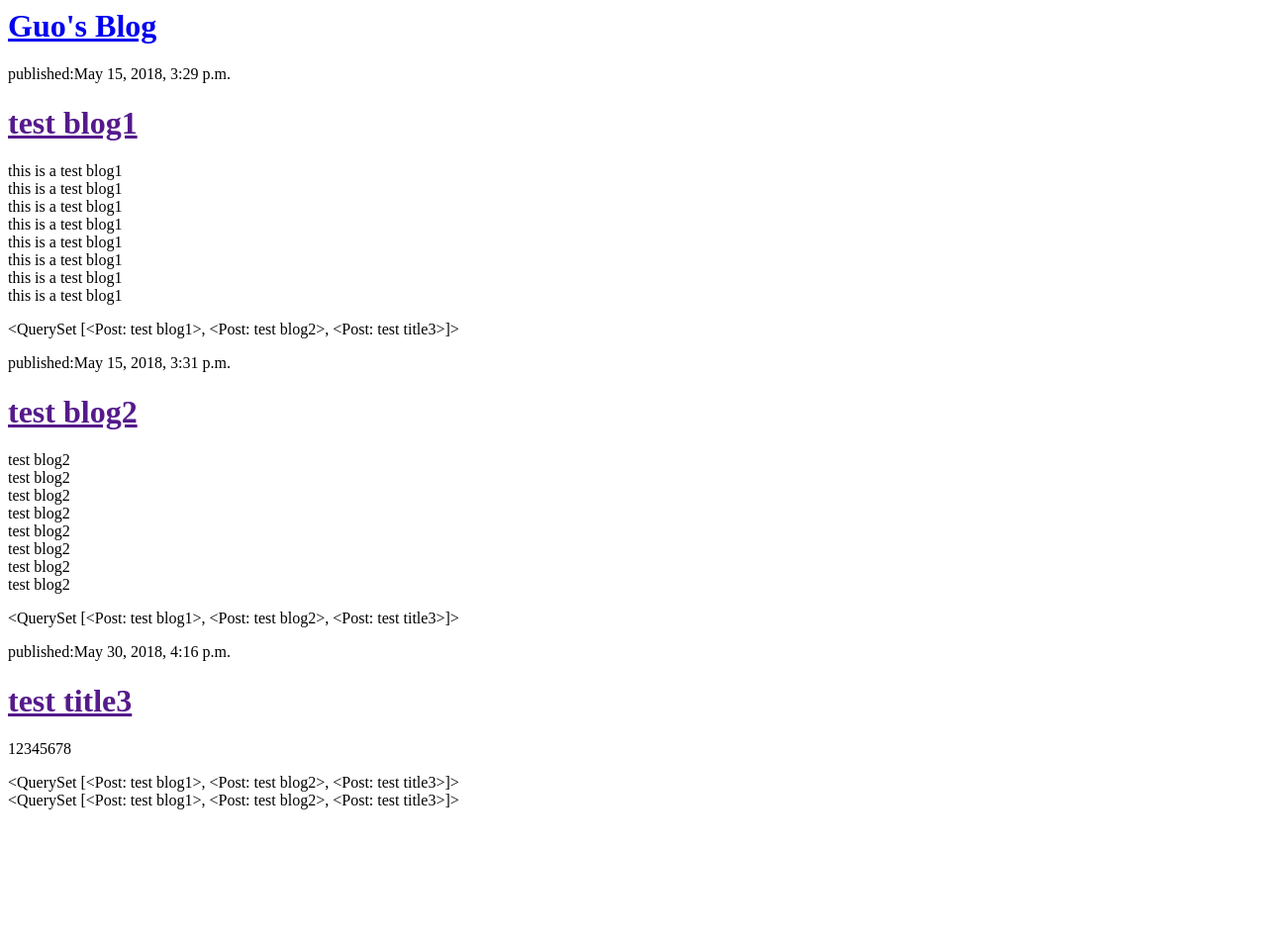
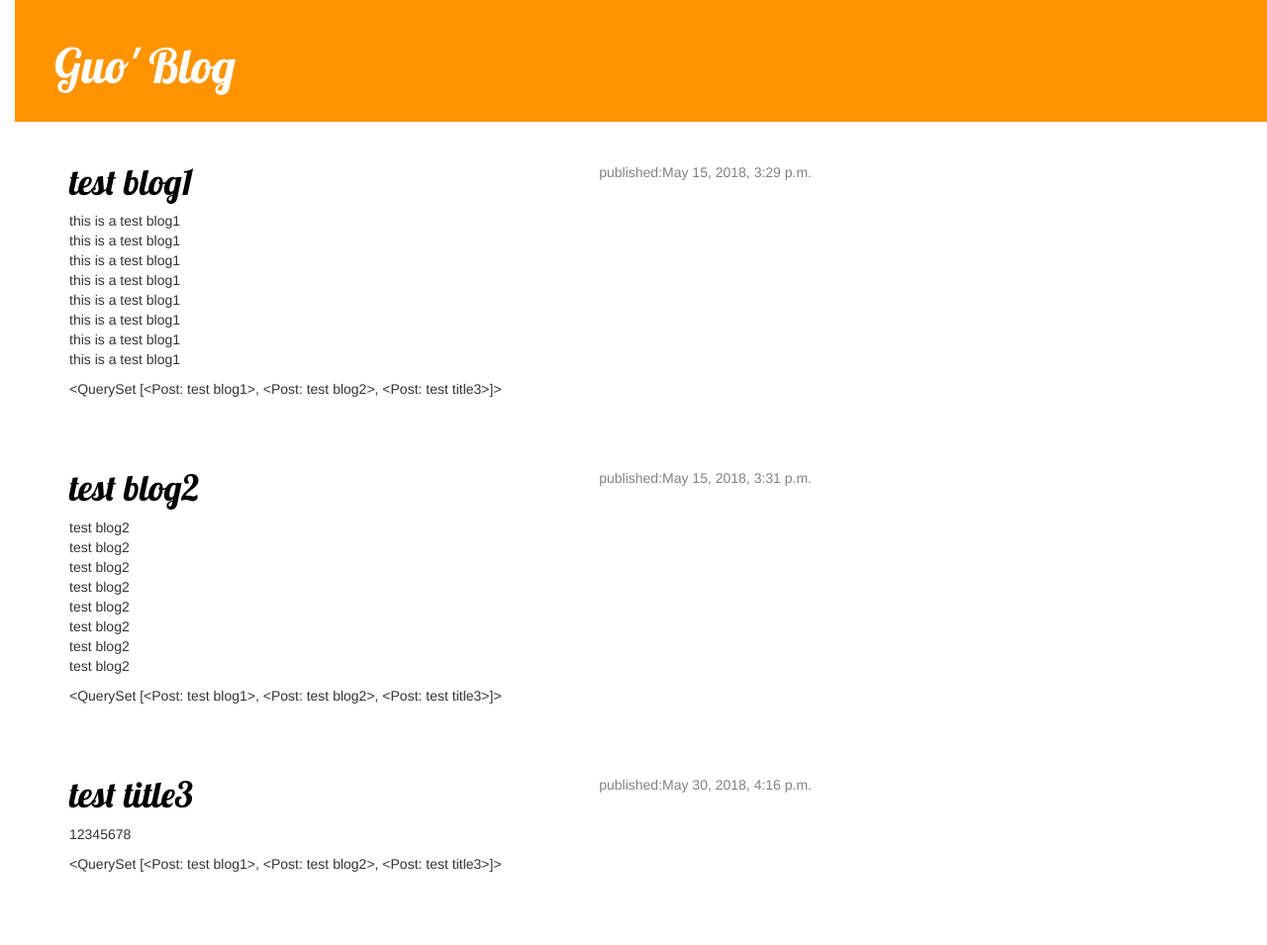
Before and after one commit to datou28833/my-first-blog, a Django app: page / in a window 1280 px wide. Shown: the top 955 px of the page at 99% size. Before the commit the page ends 818 px from the top, so only its background shows below. Run offline with Django 3.2, Linux system fonts and the light colour scheme; data comes from the database, SQL or seed files in the repository; some libraries are stand-ins or nearby versions.

Commit message:
added view and template for detail blog

```diff
--- /dev/null
+++ b/blog/static/css/blog.css
@@ -0,0 +1,57 @@
+h1 a {
+    color: #FCA205;
+    font-family: 'Lobster';
+}
+
+body {
+    padding-left:	15px;
+}
+
+.page-header {
+    background-color: #ff9400;
+    margin-top:	0;
+    padding: 20px 20px 20px 40px;
+}
+
+.page-header h1, .page-header h1 a, .page-header h1 a:visited, .page-header	h1 a:active	{
+    color: #ffffff;
+    font-size:	36pt;
+    text-decoration: none;
+}
+
+.content {
+    margin-left: 40px;
+}
+
+h1,	h2,	h3,	h4	{
+    font-family: 'Lobster',
+    cursive;
+}
+
+.date {
+    float: right;
+    color: #828282;
+}
+
+.save {
+    float: right;
+}
+
+.post-form textarea, .post-form	input {
+    width:	100%;
+}
+
+.top-menu, .top-menu:hover, .top-menu:visited {
+    color: #ffffff;
+    float: right;
+    font-size: 26pt;
+    margin-right: 20px;
+}
+
+.post {
+    margin-bottom: 70px;
+}
+
+.post h1 a,	.post h1 a:visited {
+    color: #000000;
+}
--- /dev/null
+++ b/blog/templates/blog/base.html
@@ -0,0 +1,28 @@
+{% load	staticfiles %}
+
+<html>
+    <head>
+        <title>Guo's Blog</title>
+        <link rel="stylesheet" href="//maxcdn.bootstrapcdn.com/bootstrap/3.2.0/css/bootstrap.min.css">
+        <link rel="stylesheet" href="//maxcdn.bootstrapcdn.com/bootstrap/3.2.0/css/bootstrap-theme.min.css">
+        <link rel="stylesheet" href="{%	static 'css/blog.css' %}">
+        <link href="//fonts.googleapis.com/css?family=Lobster&subset=latin,latin-ext" rel="stylesheet" type="text/css">
+
+    </head>
+    <body>
+        <div class="page-header">
+            <h1><a href="">Guo' Blog</a></h1>
+        </div>
+        <div class="content container">
+            <div class="row">
+                <div class="col-md-8">
+                    {% block content %}
+                    {% endblock %}
+                </div>
+            </div>
+        </div>
+        <div>
+            {{posts}}
+        </div>
+    </body>
+</html>
--- a/blog/templates/blog/post_list.html
+++ b/blog/templates/blog/post_list.html
@@ -1,21 +1,14 @@
-<html>
-    <head>
-        <title>Guo's Blog</title>
-    </head>
-    <body>
-        <div>
-            <h1><a href='http://jandan.net'>Guo's Blog</a></h1>
+{% extends 'blog/base.html' %}
+
+{% block content %}
+{% for post in posts %}
+    <div class="post">
+        <div class="date">
+            <p>published:{{ post.published_date }}</p>
         </div>
-        {% for post in posts %}
-            <div>
-                <p>published:{{ post.published_date }}</p>
-                <h1><a href="">{{ post.title }}</a></h1>
-                <p>{{ post.text|linebreaksbr }}</p>
-                {{posts}}
-            </div>
-        {% endfor %}
-            <div>
-                {{posts}}
-            </div>
-    </body>
-</html>
+        <h1><a href="{% url 'post_detail' pk=post.pk %}">{{ post.title }}</a></h1>
+        <p>{{ post.text|linebreaksbr }}</p>
+        {{posts}}
+    </div>
+{% endfor %}
+{% endblock %}
--- a/blog/urls.py
+++ b/blog/urls.py
@@ -1,6 +1,7 @@
-from django.urls import path
+from django.urls import path,re_path
 from . import views
 
 urlpatterns=[
-    path('', views.post_list,name='post_list'),
+    re_path('^$', views.post_list,name='post_list'),
+    re_path(r'^post/(?P<pk>[0-9])/$', views.post_detail, name='post_detail'),
 ]
--- a/blog/views.py
+++ b/blog/views.py
@@ -1,8 +1,12 @@
-from django.shortcuts import render
+from django.shortcuts import render,get_object_or_404
 from .models import Post
 from django.utils import timezone
 
 def post_list(request):
     posts = Post.objects.filter(published_date__lte=timezone.now()).order_by('published_date')
     return render(request,'blog/post_list.html',{'posts':posts})
-# Create your views here.
+
+
+def	post_detail(request,pk):
+    post = get_object_or_404(Post, pk=pk)
+    return render(request, 'blog/post_detail.html',	{'post': post})
```
Also changed, not shown: blog/templates/blog/post_detail.html (added, +13 -0 lines).
